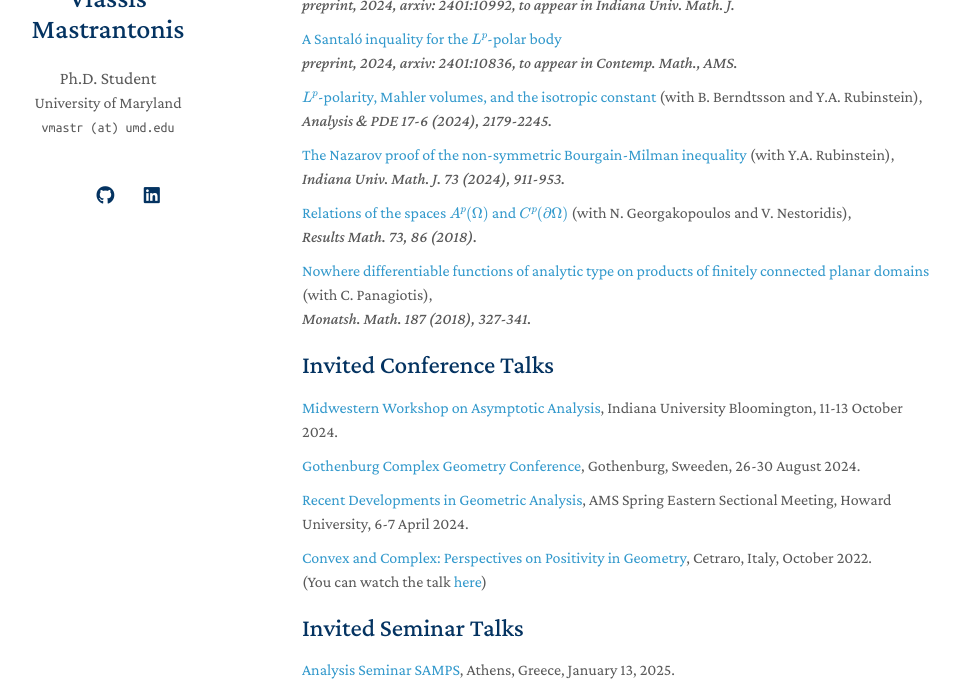
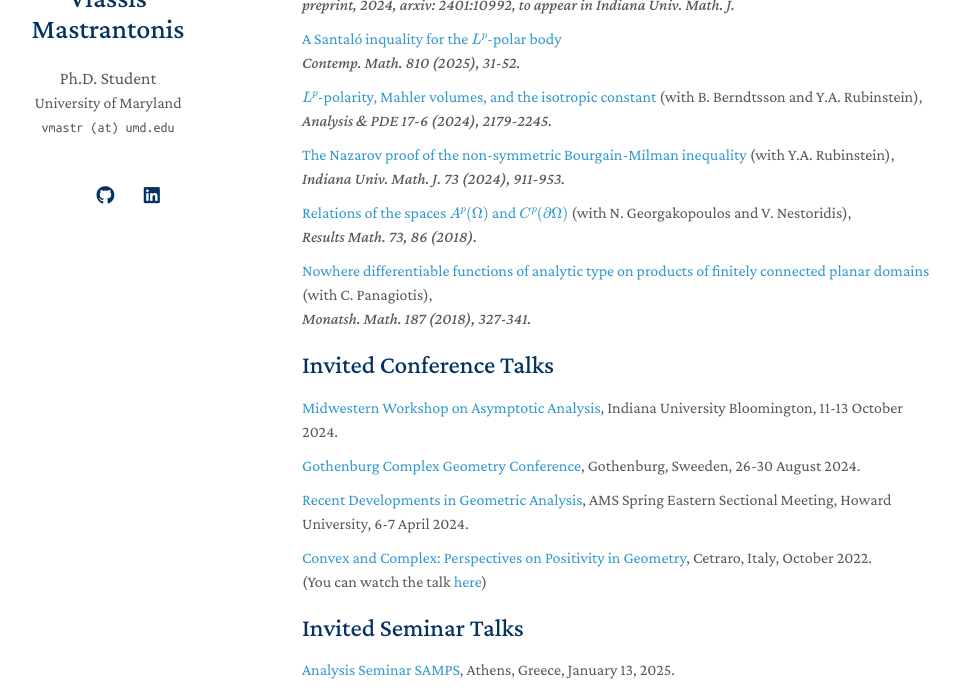
Before and after one commit to vmastr/vmastr.github.io, a Jekyll site: the page built from index.md, in a window 1280 px wide and 900 px high, scrolled down 333 px, cut to the strip 206-900 px from the top of the window. Shown: the whole strip, without its empty margins (168-1128 px from the left). Built offline with Jekyll 4.4.1, drawn with Linux system fonts in a browser that asks for light colours; nearby versions of some CDN libraries; formulas are drawn with MathJax 3; a style sheet for code colours, icons or effects is not loaded; our own code applies the rules of GitHub Pages for plain Markdown files.

Commit message:
photo change
Also updated my publication to Contemp. Mathematics

```diff
--- a/_data/publications.yml
+++ b/_data/publications.yml
@@ -24,8 +24,8 @@ main:
   - title: A Santaló inquality for the \(L^p\)-polar body
     # authors:
     # conference_short: CVPR
-    conference: "preprint, 2024, arxiv: 2401:10836, to appear in Contemp. Math., AMS."
-    pdf: https://arxiv.org/abs/2401.10836
+    conference: "Contemp. Math. 810 (2025), 31-52."
+    pdf: https://www.ams.org/books/conm/810/
     # code: https://github.com/yaoyao-liu/class-incremental-learning/tree/main/mnemonics-training
     # page: https://class-il.mpi-inf.mpg.de/mnemonics/
     # bibtex: https://class-il.mpi-inf.mpg.de/mnemonics/
```
Also changed, not shown: assets/img/avatar1.png (added), 4 other files.
